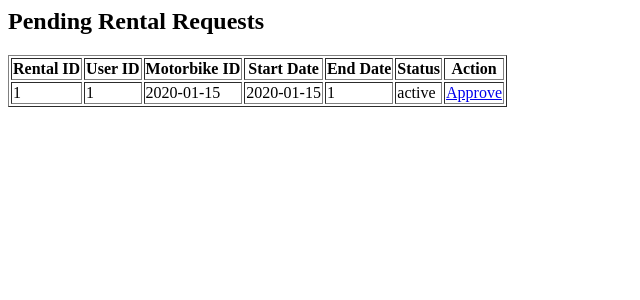
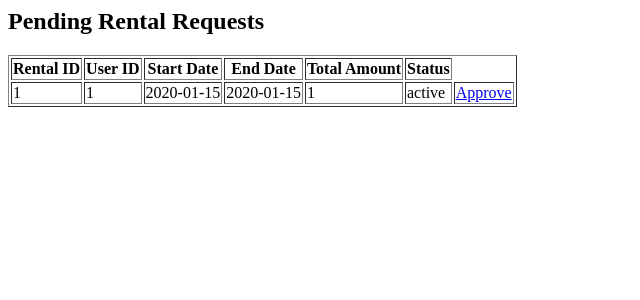
Before and after one commit to Motor-Booking-Store/MotorBookingStore, a Java web app: page /view/pendingRentals.jsp in a window 1280 px wide. Shown: the top 300 px of the page, without its empty margins (0-640 px from the left). Run offline with Tomcat 11, a stand-in JSP engine, Linux system fonts and the light colour scheme; the template is opened without the code that fills it: most values are stand-ins (such as "Sample title", 1, 10 or a date in 2020).

Commit message:
edit jsp fixed column name

```diff
--- a/web/view/pendingRentals.jsp
+++ b/web/view/pendingRentals.jsp
@@ -15,11 +15,12 @@
             <tr>
                 <th>Rental ID</th>
                 <th>User ID</th>
-                <th>Motorbike ID</th>
+                <!--<th>Motorbike ID</th>-->
                 <th>Start Date</th>
                 <th>End Date</th>
+                <th>Total Amount</th>
                 <th>Status</th>
-                <th>Action</th>
+                <!--<th>Action</th>-->
             </tr>
 
             <c:forEach var="r" items="${pendingList}">
```
